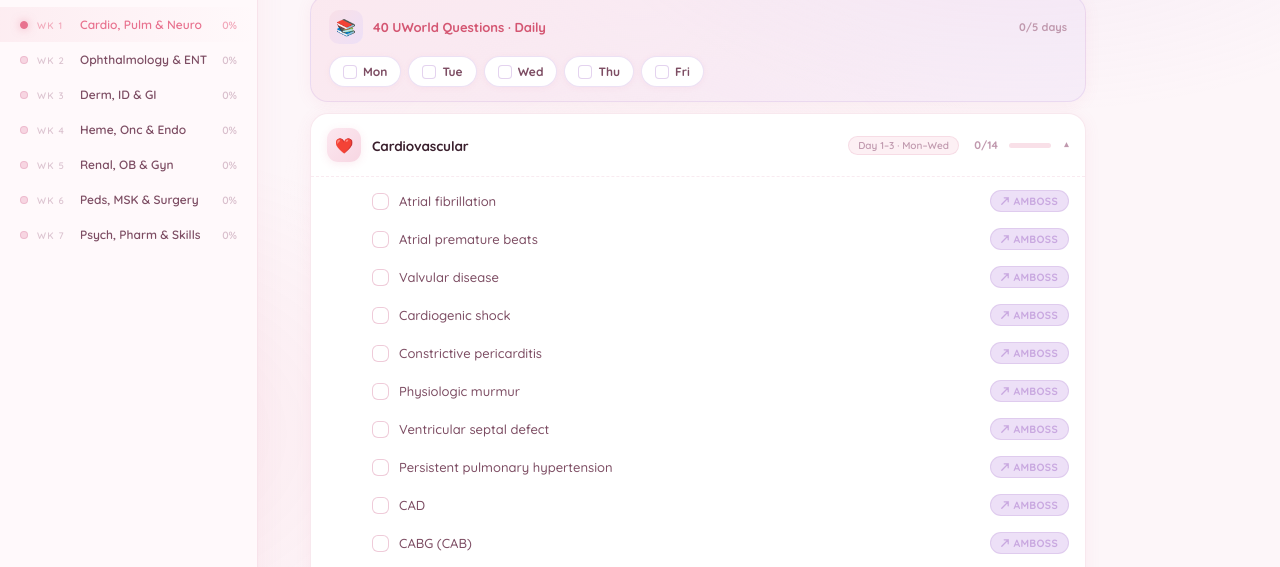
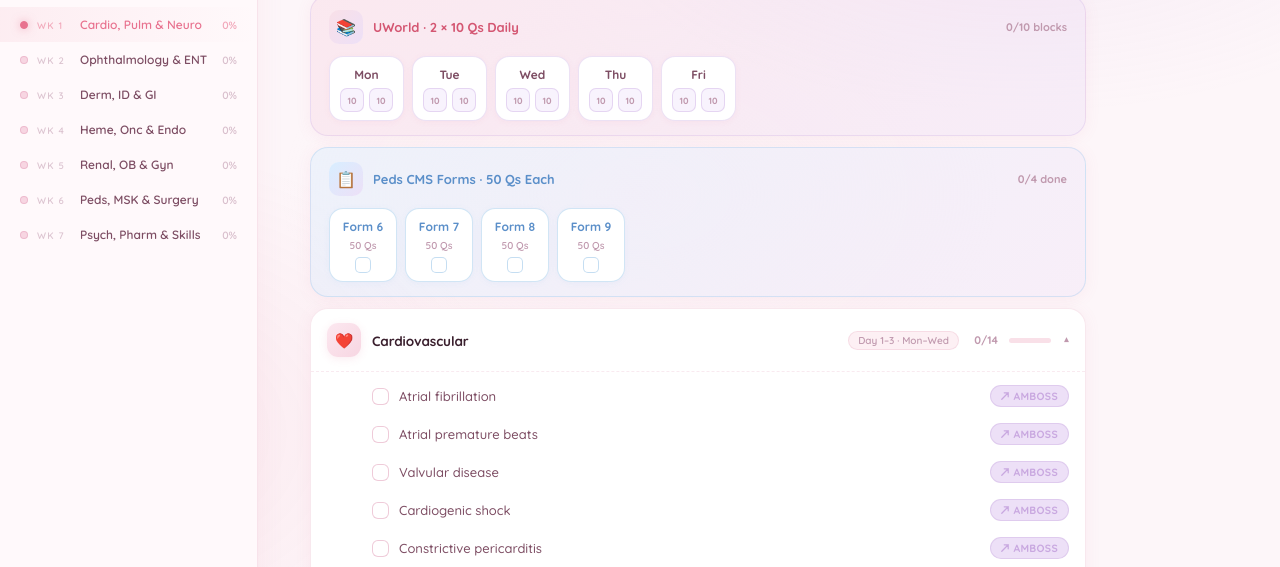
Before and after one commit to sashajv/sashastudymanager, a plain HTML site: page study-schedule (1).html in a window 1280 px wide. Shown: the part 206-773 px from the top of the page. Drawn offline with nearby package versions, Linux system fonts and the light colour scheme.

Commit message:
Update study-schedule (1).html

```diff
--- a/study-schedule (1).html
+++ b/study-schedule (1).html
@@ -215,43 +215,72 @@
 .uworld-icon{
   width:34px;height:34px;border-radius:10px;
   background:linear-gradient(135deg,var(--rose-soft),var(--lilac-soft));
-  display:flex;align-items:center;justify-content:center;
-  font-size:16px;flex-shrink:0;
+  display:flex;align-items:center;justify-content:center;font-size:16px;flex-shrink:0;
 }
 .uworld-title{font-size:13px;font-weight:700;color:var(--rose2);flex:1;}
 .uworld-tally{font-size:11px;color:var(--text3);font-weight:700;}
-.uworld-days{display:flex;gap:7px;flex-wrap:wrap;}
+.uworld-days{display:flex;gap:8px;flex-wrap:wrap;}
 .uw-day{
-  display:flex;align-items:center;gap:6px;
-  padding:7px 13px;border-radius:99px;
+  display:flex;flex-direction:column;align-items:center;gap:6px;
+  padding:10px 10px 8px;border-radius:14px;
   border:1.5px solid rgba(201,168,224,0.35);
-  background:white;cursor:pointer;
-  font-family:'Quicksand',sans-serif;font-size:12px;font-weight:700;
-  color:var(--text2);transition:all 0.17s;
+  background:white;cursor:default;
+  font-family:'Quicksand',sans-serif;color:var(--text2);
+  transition:all 0.17s;min-width:62px;
   box-shadow:0 1px 6px rgba(220,100,140,0.07);
 }
-.uw-day:hover{border-color:rgba(232,114,143,0.5);background:var(--rose-soft);}
-.uw-day.done{
-  background:linear-gradient(135deg,var(--rose-soft),var(--lilac-soft));
-  border-color:rgba(201,168,224,0.5);color:var(--rose2);
+.uw-day-label{font-size:12px;font-weight:700;}
+.uw-blocks{display:flex;gap:5px;}
+.uw-block{
+  display:flex;align-items:center;justify-content:center;
+  width:24px;height:24px;border-radius:7px;
+  border:1.5px solid rgba(201,168,224,0.4);
+  background:var(--lilac-pale);font-size:9px;font-weight:700;
+  color:var(--text3);transition:all 0.15s;cursor:pointer;
 }
-.uw-day.skipped{
-  background:transparent;border-color:var(--border);
-  color:var(--text3);cursor:default;opacity:0.55;
-  text-decoration:line-through;
+.uw-block:hover{border-color:rgba(232,114,143,0.5);background:var(--rose-soft);}
+.uw-block.done{background:linear-gradient(135deg,var(--rose),var(--lilac));border-color:transparent;color:white;}
+.uw-day.skipped{background:transparent;border-color:var(--border);color:var(--text3);opacity:0.5;}
+.uw-day.skipped .uw-blocks{display:none;}
+.uw-skip-label{font-size:9px;color:var(--text3);font-weight:600;}
+/* CMS */
+.cms-wrap{
+  background:linear-gradient(135deg,rgba(209,236,255,0.35),rgba(237,224,247,0.35));
+  border:1.5px solid rgba(140,190,230,0.3);
+  border-radius:18px;padding:14px 18px;margin-bottom:11px;
+  box-shadow:var(--shadow);
 }
-.uw-cb{
-  width:14px;height:14px;border-radius:4px;
-  border:1.5px solid rgba(201,168,224,0.5);flex-shrink:0;
-  display:flex;align-items:center;justify-content:center;
-  transition:all 0.15s;background:white;
+.cms-header{display:flex;align-items:center;gap:10px;margin-bottom:12px;}
+.cms-icon{
+  width:34px;height:34px;border-radius:10px;
+  background:linear-gradient(135deg,#d8eeff,var(--lilac-soft));
+  display:flex;align-items:center;justify-content:center;font-size:16px;flex-shrink:0;
 }
-.uw-day.done .uw-cb{
-  background:linear-gradient(135deg,var(--rose),var(--lilac));
-  border-color:transparent;
+.cms-title{font-size:13px;font-weight:700;color:#5b8fc9;flex:1;}
+.cms-tally{font-size:11px;color:var(--text3);font-weight:700;}
+.cms-forms{display:flex;gap:8px;flex-wrap:wrap;}
+.cms-form{
+  display:flex;flex-direction:column;align-items:center;gap:5px;
+  padding:10px 12px 8px;border-radius:14px;
+  border:1.5px solid rgba(140,190,230,0.4);
+  background:white;cursor:pointer;min-width:68px;
+  font-family:'Quicksand',sans-serif;color:var(--text2);
+  transition:all 0.17s;box-shadow:0 1px 6px rgba(100,160,220,0.07);
 }
-.uw-day.skipped .uw-cb{display:none;}
-.uw-skip-label{font-size:9.5px;color:var(--text3);font-weight:600;margin-left:2px;}
+.cms-form:hover:not(.cms-skipped){border-color:rgba(91,143,201,0.55);background:#eef6ff;}
+.cms-form.done{background:linear-gradient(135deg,#d8eeff,#ede0f7);border-color:rgba(91,143,201,0.45);}
+.cms-form-label{font-size:12px;font-weight:700;color:#5b8fc9;}
+.cms-form.done .cms-form-label{color:#3a6fa8;}
+.cms-qs{font-size:10px;color:var(--text3);font-weight:600;}
+.cms-cb{
+  width:16px;height:16px;border-radius:5px;
+  border:1.5px solid rgba(140,190,230,0.5);
+  display:flex;align-items:center;justify-content:center;background:white;transition:all 0.15s;
+}
+.cms-form.done .cms-cb{background:linear-gradient(135deg,#5b8fc9,var(--lilac));border-color:transparent;}
+.cms-form.cms-skipped{opacity:0.4;cursor:default;border-style:dashed;pointer-events:none;}
+.cms-skipped-label{font-size:9px;color:var(--text3);font-weight:600;}
+
 .nbme-card{
   border-radius:18px;padding:16px 18px;margin-bottom:10px;
   display:flex;align-items:center;gap:14px;
@@ -340,7 +369,7 @@
 
 <script>
 const SCHEDULE=[
-  {week:1,label:"Cardio, Pulm & Neuro",uworldSkip:[],sections:[
+  {week:1,label:"Cardio, Pulm & Neuro",uworldSkip:[],cmsSkip:[],cms:{subject:"Peds",forms:[6,7,8,9]},sections:[
     {id:"cardio",icon:"❤️",title:"Cardiovascular",days:"Day 1–3 · Mon–Wed",
      topics:["Atrial fibrillation","Atrial premature beats","Valvular disease","Cardiogenic shock","Constrictive pericarditis","Physiologic murmur","Ventricular septal defect","Persistent pulmonary hypertension","CAD","CABG (CAB)","Endocarditis","Syncope","Aortic dissection","Myocardial infarction"]},
     {id:"pulm",icon:"🫁",title:"Pulmonary",days:"Day 4 · Thu",
@@ -348,11 +377,11 @@
     {id:"neuro",icon:"🧠",title:"Neurology",days:"Day 5–6 · Fri–Mon",
      topics:["Subdural hematoma","Central cord syndrome","Brain herniation","Cerebral palsy","Cranial nerve palsy","Cervical artery dissection","Transverse myelitis","Brain abscess","Narcolepsy","Vertigo","Tardive dyskinesia","Neuroleptic malignant syndrome","Akathisia","Spasticity","Seizures","Migraine","TBI","Parkinson disease","Multiple sclerosis"]}
   ],nbme:null},
-  {week:2,label:"Ophthalmology & ENT",uworldSkip:["Tuesday","Wednesday"],sections:[
+  {week:2,label:"Ophthalmology & ENT",uworldSkip:["Tuesday","Wednesday"],cmsSkip:["Tuesday"],cms:{subject:"Neurology",forms:[6,7,8,9]},sections:[
     {id:"ophth",icon:"👁️",title:"Ophthalmology / ENT",days:"Day 7–8 · Thu–Fri",
      topics:["Presbyopia","Refractive errors","Cataract","Retinal detachment","Central retinal vein occlusion","Toxic optic neuropathy","Blepharitis","Vision screening","Otosclerosis","Hearing loss","Recurrent respiratory papillomatosis","Retropharyngeal abscess","Dacryostenosis & dacryocystitis"]}
   ],nbme:{sub:"Tuesday · Take up Wednesday"}},
-  {week:3,label:"Derm, ID & GI",uworldSkip:["Wednesday","Thursday"],sections:[
+  {week:3,label:"Derm, ID & GI",uworldSkip:["Wednesday","Thursday"],cmsSkip:["Wednesday"],cms:{subject:"EM",forms:[1,2,3]},sections:[
     {id:"derm",icon:"🧴",title:"Dermatology",days:"Day 9–10 · Sat–Mon",
      topics:["Epidermoid cyst","Pityriasis rosea","Miliaria","Dermatofibroma","Bullous pemphigoid","Actinic keratoses","Epidermolysis bullosa","Lichen planus","Hidradenitis suppurativa","Dermatoses of pregnancy","Tinea"]},
     {id:"id",icon:"🦠",title:"Infectious Disease",days:"Day 11–12 · Tue",
@@ -360,13 +389,13 @@
     {id:"gi",icon:"🔬",title:"Gastroenterology",days:"Day 13–14 · Fri–Sun",
      topics:["Toxic megacolon","Ogilvie syndrome","Esophageal cancer","Esophageal varices","Hiatal hernia","Cholangitis","Perforated viscus","Hemobilia","Small intestinal bacterial overgrowth","Constipation","Pancreatic cancer"]}
   ],nbme:{sub:"Wednesday · Take up Thursday"}},
-  {week:4,label:"Heme, Onc & Endo",uworldSkip:["Friday"],sections:[
+  {week:4,label:"Heme, Onc & Endo",uworldSkip:["Friday"],cmsSkip:["Friday"],cms:{subject:"OBGYN",forms:[7,8,9,10]},sections:[
     {id:"heme",icon:"🩸",title:"Hematology / Oncology",days:"Day 15–16 · Mon–Tue",
      topics:["ITP","Thrombocytopenia","Waldenström macroglobulinemia","Leukemoid reaction","Hemophilias","Platelet dysfunction","Splenic abscess","Metastatic liver disease","CNS lymphoma","Testicular cancer","Vaginal cancer","Cervical cancer","Endometrial cancer","Sickle cell disease"]},
     {id:"endo",icon:"🧪",title:"Endocrine / Metabolic",days:"Day 18–19 · Wed–Thu",
      topics:["Hypothyroidism","Hyperthyroidism","Thyroid disorder in pregnancy","Glucagonoma","VIPoma","Hypoglycemia","Rickets","Phenylketonuria","Obesity","Adrenal insufficiency"]}
   ],nbme:{sub:"Friday · Take up Sat–Sun"}},
-  {week:5,label:"Renal, OB & Gyn",uworldSkip:[],sections:[
+  {week:5,label:"Renal, OB & Gyn",uworldSkip:[],cmsSkip:[],cms:{subject:"IM",forms:[7,8,9,10]},sections:[
     {id:"renal",icon:"🧫",title:"Renal / GU",days:"Day 20–21 · Mon–Tue",
      topics:["IgA nephropathy","Anti-GBM disease","Renal vein thrombosis","Interstitial nephritis","Prerenal azotemia","Glomerular disorders","Kidney transplantation","Renal cysts","Varicocele","Bladder cancer","Epididymitis","Renal calculi","Urinary incontinence","Enuresis"]},
     {id:"ob",icon:"🤰",title:"Obstetrics",days:"Day 22–23 · Wed–Thu",
@@ -374,7 +403,7 @@
     {id:"gyn",icon:"👩‍⚕️",title:"Gynecology / Women's Health",days:"Day 24 · Fri",
      topics:["Ovarian torsion","Ovarian cyst","Pelvic organ prolapse","Vaginal atrophy","Fibrocystic breast changes","Breastfeeding","Labial adhesion","Cervical cancer","Breast cancer"]}
   ],nbme:null},
-  {week:6,label:"Peds, MSK & Surgery",uworldSkip:["Monday","Tuesday"],sections:[
+  {week:6,label:"Peds, MSK & Surgery",uworldSkip:["Monday","Tuesday"],cmsSkip:["Monday"],cms:{subject:"FM",forms:[2,3,4,5]},sections:[
     {id:"peds",icon:"👶",title:"Pediatrics",days:"Day 25 · Wed",
      topics:["Bronchiolitis","Developmental hip dysplasia","Microcephaly","Neonatal cephalic pustulosis","Umbilical hernia","Genu varum","Torticollis","Ataxia telangiectasia","X-linked agammaglobulinemia","Biliary atresia"]},
     {id:"msk",icon:"🦴",title:"MSK / Ortho",days:"Day 26 · Thu",
@@ -382,7 +411,7 @@
     {id:"trauma",icon:"🚑",title:"Trauma / Surgery",days:"Day 27 · Fri",
      topics:["Penetrating abdominal trauma","Retroperitoneal hematoma","Traumatic brain injury","Orbital fracture","Anorectal abscess","Groin hernias","Fecal incontinence","Thermal burns","Hemorrhage"]}
   ],nbme:{sub:"Monday · Take up Tuesday"}},
-  {week:7,label:"Psych, Pharm & Skills",uworldSkip:["Wednesday","Thursday"],sections:[
+  {week:7,label:"Psych, Pharm & Skills",uworldSkip:["Wednesday","Thursday"],cmsSkip:["Wednesday"],cms:{subject:"Psych",forms:[5,6,7,8]},sections:[
     {id:"psych",icon:"🧠",title:"Psychiatry",days:"Day 28 · Mon",
      topics:["Fibromyalgia","Body dysmorphic disorder","Prescription drug misuse","Defense mechanisms","Nightmare disorder","Pseudocyesis","Bipolar disorder","Schizophrenia","Personality disorders"]},
     {id:"bio",icon:"📊",title:"Biostatistics / Ethics",days:"Day 29 · Tue",
@@ -464,29 +493,37 @@
 
 function renderUWorld(w){
   const skip=w.uworldSkip||[];
-  let doneDays=0, activeDays=0;
+  let doneBlocks=0,totalBlocks=0;
   const dayBtns=WEEKDAYS.map(day=>{
     const isSkipped=skip.includes(day);
-    if(!isSkipped) activeDays++;
-    const k='uworld||w'+w.week+'||'+day;
-    const isDone=!isSkipped&&!!state[k];
-    if(isDone) doneDays++;
+    if(!isSkipped) totalBlocks+=2;
+    const b1k='uw||w'+w.week+'||'+day+'||1';
+    const b2k='uw||w'+w.week+'||'+day+'||2';
+    const b1done=!isSkipped&&!!state[b1k];
+    const b2done=!isSkipped&&!!state[b2k];
+    if(b1done) doneBlocks++;
+    if(b2done) doneBlocks++;
     if(isSkipped){
-      return `<div class="uw-day skipped"><span>${DAY_SHORT[day]}</span><span class="uw-skip-label">NBME</span></div>`;
+      return `<div class="uw-day skipped"><span class="uw-day-label">${DAY_SHORT[day]}</span><span class="uw-skip-label">NBME</span></div>`;
     }
-    return `<div class="uw-day ${isDone?'done':''}" data-uwday="${day}" data-uwweek="${w.week}">
-      <div class="uw-cb">${isDone?`<svg width="8" height="7" viewBox="0 0 9 8" fill="none"><path d="M1 4L3.5 6.5L8 1" stroke="white" stroke-width="1.9" stroke-linecap="round" stroke-linejoin="round"/></svg>`:''}</div>
-      <span>${DAY_SHORT[day]}</span>
-    </div>`;
+    return `<div class="uw-day"><span class="uw-day-label">${DAY_SHORT[day]}</span><div class="uw-blocks"><div class="uw-block ${b1done?'done':''}" data-uwblock="${b1k}">${b1done?'✓':'10'}</div><div class="uw-block ${b2done?'done':''}" data-uwblock="${b2k}">${b2done?'✓':'10'}</div></div></div>`;
   }).join('');
-  return `<div class="uworld-wrap">
-    <div class="uworld-header">
-      <div class="uworld-icon">📚</div>
-      <div class="uworld-title">40 UWorld Questions · Daily</div>
-      <span class="uworld-tally">${doneDays}/${activeDays} days</span>
-    </div>
-    <div class="uworld-days">${dayBtns}</div>
-  </div>`;
+  return `<div class="uworld-wrap"><div class="uworld-header"><div class="uworld-icon">📚</div><div class="uworld-title">UWorld · 2 × 10 Qs Daily</div><span class="uworld-tally">${doneBlocks}/${totalBlocks} blocks</span></div><div class="uworld-days">${dayBtns}</div></div>`;
+}
+
+function renderCMS(w){
+  if(!w.cms) return '';
+  const skip=w.cmsSkip||[];
+  const {subject,forms}=w.cms;
+  let doneForms=0;
+  const formBtns=forms.map(f=>{
+    const k='cms||w'+w.week+'||f'+f;
+    const isDone=!!state[k];
+    if(isDone) doneForms++;
+    return `<div class="cms-form ${isDone?'done':''}" data-cmskey="${k}"><span class="cms-form-label">Form ${f}</span><span class="cms-qs">50 Qs</span><div class="cms-cb">${isDone?`<svg width="9" height="8" viewBox="0 0 9 8" fill="none"><path d="M1 4L3.5 6.5L8 1" stroke="white" stroke-width="1.9" stroke-linecap="round" stroke-linejoin="round"/></svg>`:''}</div></div>`;
+  }).join('');
+  const skipNote=skip.length?`<span style="font-size:10px;color:var(--text3);font-weight:600;margin-left:4px;">· no exam on ${skip.join(', ')}</span>`:'';
+  return `<div class="cms-wrap"><div class="cms-header"><div class="cms-icon">📋</div><div class="cms-title">${subject} CMS Forms · 50 Qs Each${skipNote}</div><span class="cms-tally">${doneForms}/${forms.length} done</span></div><div class="cms-forms">${formBtns}</div></div>`;
 }
 
 function renderNBME(w){
@@ -549,6 +586,7 @@
       <div class="wh-stat">${ringHTML(done,total)}<div class="wh-stat-label">topics complete</div></div>
     </div>`;
     html+=renderUWorld(w);
+    html+=renderCMS(w);
     if(w.nbme&&w.week!==1&&w.week!==5) html+=renderNBME(w);
     w.sections.forEach(s=>{html+=renderSection(s);});
     if(w.nbme&&(w.week===1||w.week===5)) html+=renderNBME(w);
@@ -562,11 +600,15 @@
     });
     const nbmeEl=panel.querySelector('.nbme-card');
     if(nbmeEl) nbmeEl.addEventListener('click',()=>{const k=nk(w.week);state[k]=!state[k];save();renderAll();});
-    panel.querySelectorAll('.uw-day[data-uwday]').forEach(btn=>{
+    panel.querySelectorAll('.uw-block[data-uwblock]').forEach(btn=>{
       btn.addEventListener('click',()=>{
-        const day=btn.dataset.uwday;
-        const wk=btn.dataset.uwweek;
-        const k='uworld||w'+wk+'||'+day;
+        const k=btn.dataset.uwblock;
+        state[k]=!state[k];save();renderAll();
+      });
+    });
+    panel.querySelectorAll('.cms-form[data-cmskey]').forEach(btn=>{
+      btn.addEventListener('click',()=>{
+        const k=btn.dataset.cmskey;
         state[k]=!state[k];save();renderAll();
       });
     });
```
